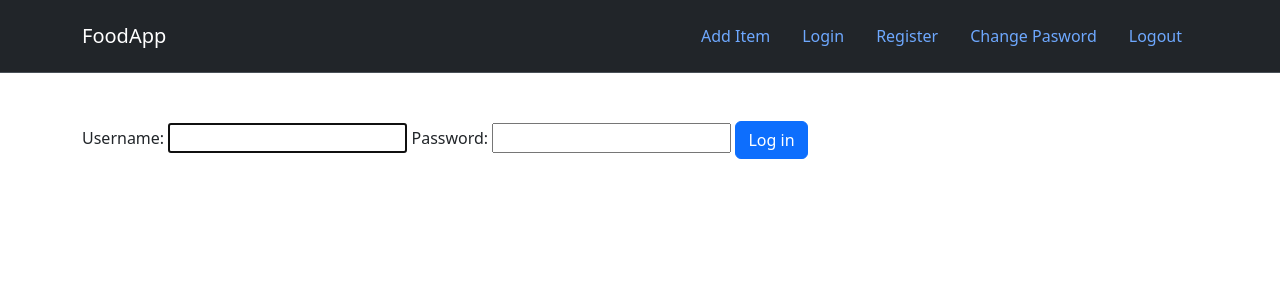
After one commit to romjanxr/Django-Masterclass, a Django app: page /login/ in a window 1280 px wide. The commit adds this page. Shown: the top 300 px of the page. Run offline with Django 4.2, Linux system fonts and the light colour scheme.

Commit message:
Authentication view added

```diff
--- a/FoodMenuApp/FoodMenuApp/urls.py
+++ b/FoodMenuApp/FoodMenuApp/urls.py
@@ -1,19 +1,4 @@
-"""
-URL configuration for FoodMenuApp project.
 
-The `urlpatterns` list routes URLs to views. For more information please see:
-    https://docs.djangoproject.com/en/4.2/topics/http/urls/
-Examples:
-Function views
-    1. Add an import:  from my_app import views
-    2. Add a URL to urlpatterns:  path('', views.home, name='home')
-Class-based views
-    1. Add an import:  from other_app.views import Home
-    2. Add a URL to urlpatterns:  path('', Home.as_view(), name='home')
-Including another URLconf
-    1. Import the include() function: from django.urls import include, path
-    2. Add a URL to urlpatterns:  path('blog/', include('blog.urls'))
-"""
 from django.contrib import admin
 from django.urls import path, include
 from users import views as user_view
@@ -21,5 +6,8 @@ from users import views as user_view
 urlpatterns = [
     path('admin/', admin.site.urls),
     path('food/', include('food.urls')),
-    path('register/', user_view.register, name='register')
+    path('register/', user_view.register, name='register'),
+    path('login/', user_view.login_user, name='login'),
+    path('logout/', user_view.logout_user, name='logout'),
+    path('change_password/', user_view.pass_change, name='change_password')
 ]
--- a/FoodMenuApp/food/templates/food/base.html
+++ b/FoodMenuApp/food/templates/food/base.html
@@ -17,13 +17,16 @@
                   <a class="nav-link" aria-current="page" href="{% url "food:create_item" %}">Add Item</a>
                 </li>
                 <li class="nav-item">
-                  <a class="nav-link" href="#">Link</a>
+                  <a class="nav-link" href="{% url 'login' %}">Login</a>
                 </li>
                 <li class="nav-item">
-                  <a class="nav-link" href="#">Link</a>
+                  <a class="nav-link" href="{% url 'register' %}">Register</a>
                 </li>
                 <li class="nav-item">
-                  <a class="nav-link disabled" aria-disabled="true">Disabled</a>
+                  <a class="nav-link" href="{% url 'change_password' %}">Change Pasword</a>
+                </li>
+                <li class="nav-item">
+                  <a class="nav-link" href="{% url 'logout' %}">Logout</a>
                 </li>
               </ul>
         </div>
--- /dev/null
+++ b/FoodMenuApp/users/templates/users/login.html
@@ -0,0 +1,9 @@
+{% extends "food/base.html" %}
+
+{% block body %}
+    <form method="post">
+        {% csrf_token %}
+        {{ form }}
+        <button type="submit" class="btn btn-primary">Log in</button>
+    </form>
+{% endblock body %}
--- a/FoodMenuApp/users/views.py
+++ b/FoodMenuApp/users/views.py
@@ -2,6 +2,8 @@ from django.shortcuts import render
 from django.contrib import messages
 from django.shortcuts import redirect
 from users.forms import RegistrationForm
+from django.contrib.auth.forms import AuthenticationForm, PasswordChangeForm
+from django.contrib.auth import authenticate, login, logout, update_session_auth_hash
 
 
 # Create your views here.
@@ -11,9 +13,47 @@ def register(request):
     if request.method == 'POST':
         form = RegistrationForm(request.POST)
         if form.is_valid():
+            print(form.cleaned_data)
             form.save()
             username = form.cleaned_data.get('username')
             messages.success(request, f'Welcome {username} your account has successfully created')
             return redirect('food:index')
 
     return render(request, 'users/register.html', {'form': form})
+
+
+def login_user(request):
+    form = AuthenticationForm()
+
+    if request.method == 'POST':
+        username = request.POST['username']
+        password = request.POST['password']
+
+        user = authenticate(request, username=username, password=password)
+
+        if user is None:
+            messages.error(request, "Username and password do not match")
+            return render(request, 'users/login.html', {'form': form})
+
+        login(request, user)
+        messages.success(request, f'Welcome {username} login successfull')
+        return redirect('food:index')
+    return render(request, 'users/login.html', {'form': form})
+
+
+def logout_user(request):
+    username = request.user
+    messages.success(request, f'{username} logged out successfully')
+    logout(request)
+    return redirect("food:index")
+
+def pass_change(request):
+    form = PasswordChangeForm(request.user)
+
+    if request.method == 'POST':
+        form = PasswordChangeForm(user=request.user, data=request.POST)
+        if form.is_valid():
+            form.save()
+            update_session_auth_hash(request, form.cleaned_data['user'])
+            return redirect('profile')
+    return render(request, 'users/pass_change.html', {'form': form})
```
Also changed, not shown: FoodMenuApp/users/forms.py (+7 -1 lines), FoodMenuApp/users/templates/users/pass_change.html (added, +9 -0 lines), FoodMenuApp/db.sqlite3, FoodMenuApp/users/urls.py (added).
